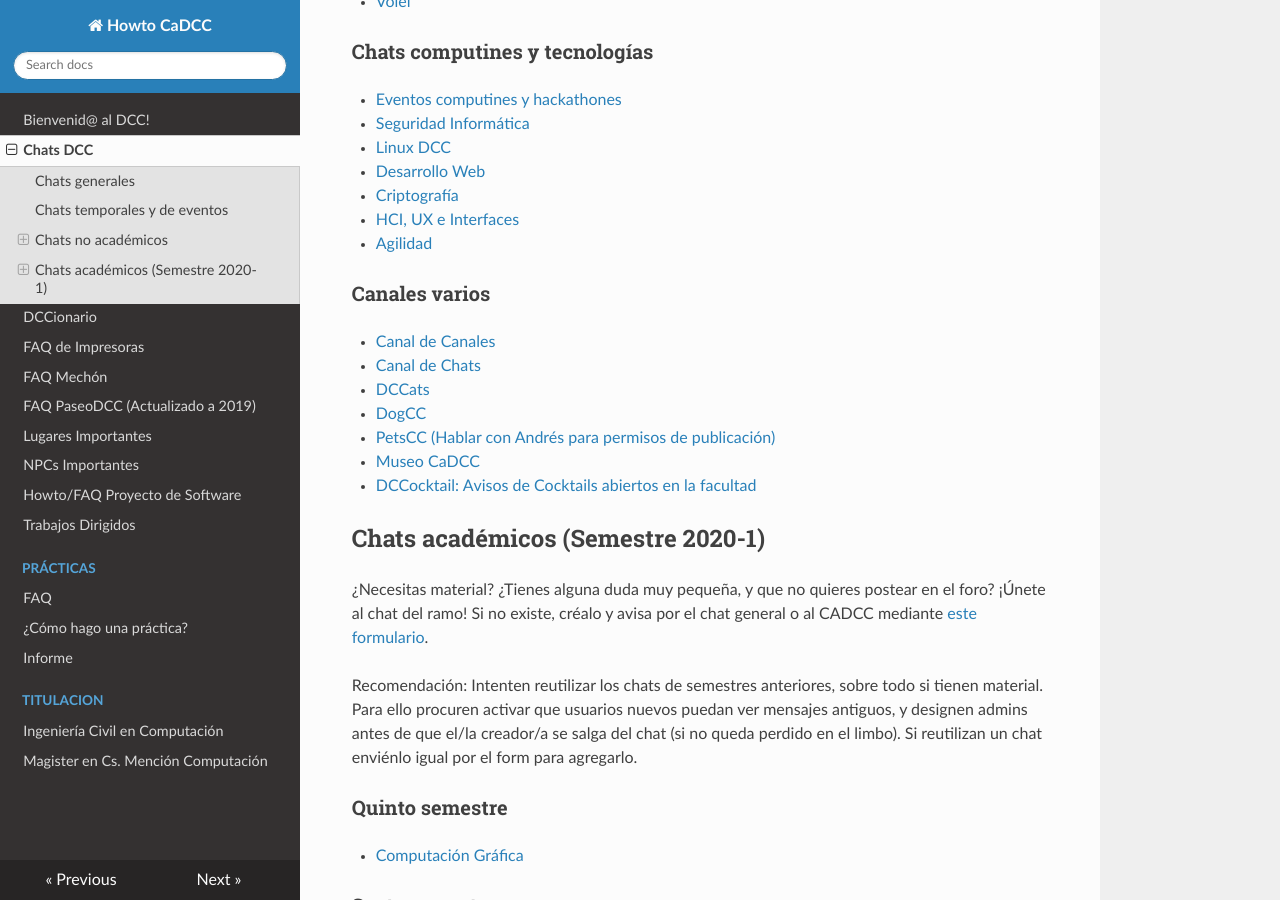
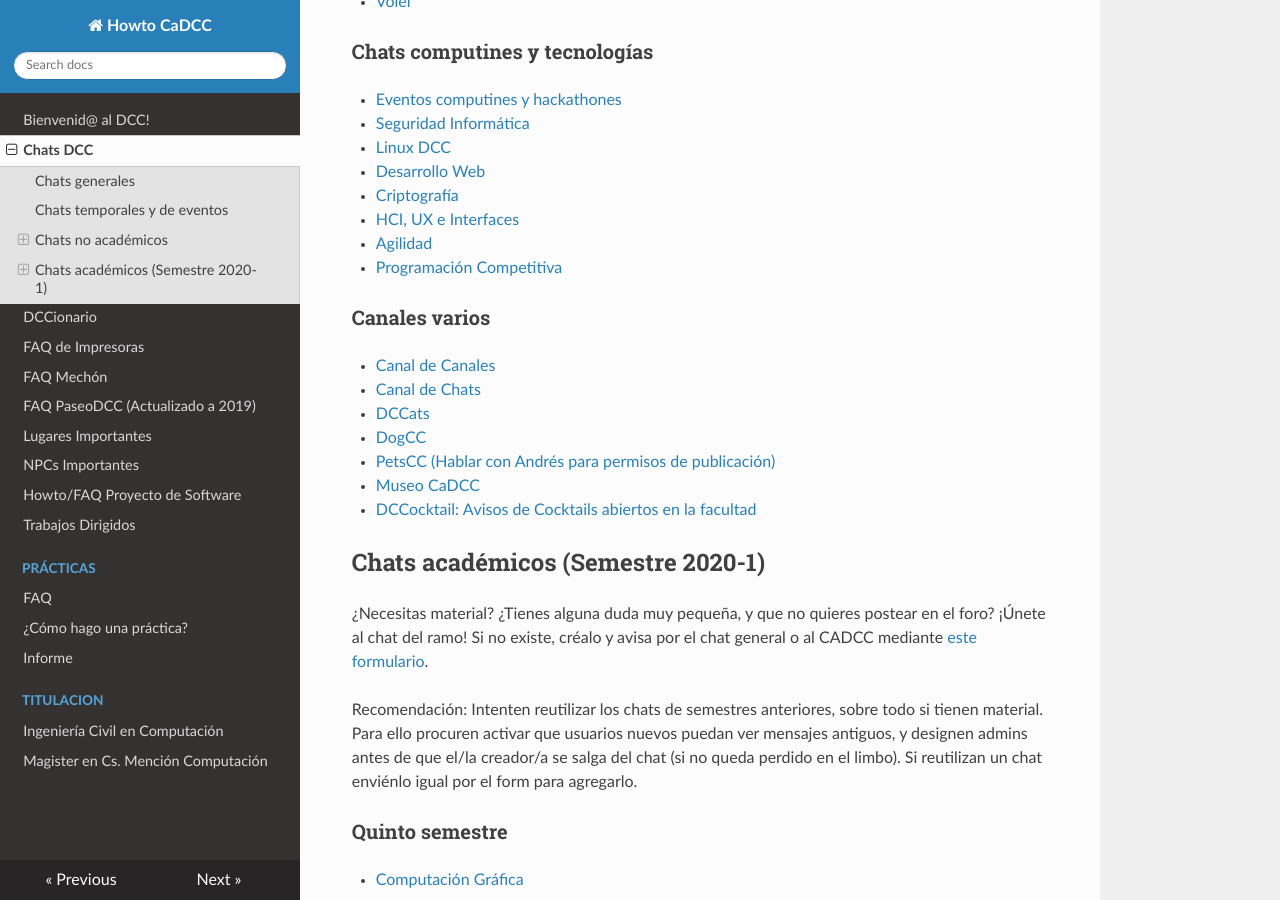
Before and after one commit to cadcc/howto, an MkDocs documentation site: the page built from docs/Chats.md, in a window 1280 px wide and 900 px high, scrolled down 1978 px. Built offline with MkDocs 1.6.1, drawn with Linux system fonts in a browser that asks for light colours; nearby versions of some CDN libraries.

Commit message:
Update Chats.md

```diff
--- a/docs/Chats.md
+++ b/docs/Chats.md
@@ -75,6 +75,7 @@ Nota: Algunos de estos chats pueden llevar tiempo inactivos ¡Siempre puedes ent
 - [Criptografía](https://t.me/joinchat/CT8s0BNUODXPHeZjCFD24g)
 - [HCI, UX e Interfaces](https://t.me/ElBuenHCI)
 - [Agilidad](https://t.me/joinchat/AddHdUOsX_wpwu0cUgXDAg)
+- [Programación Competitiva](https://t.me/joinchat/Hhjonz-uol9tQnMT8PwE4A)
 
 ###Canales varios
 
```
